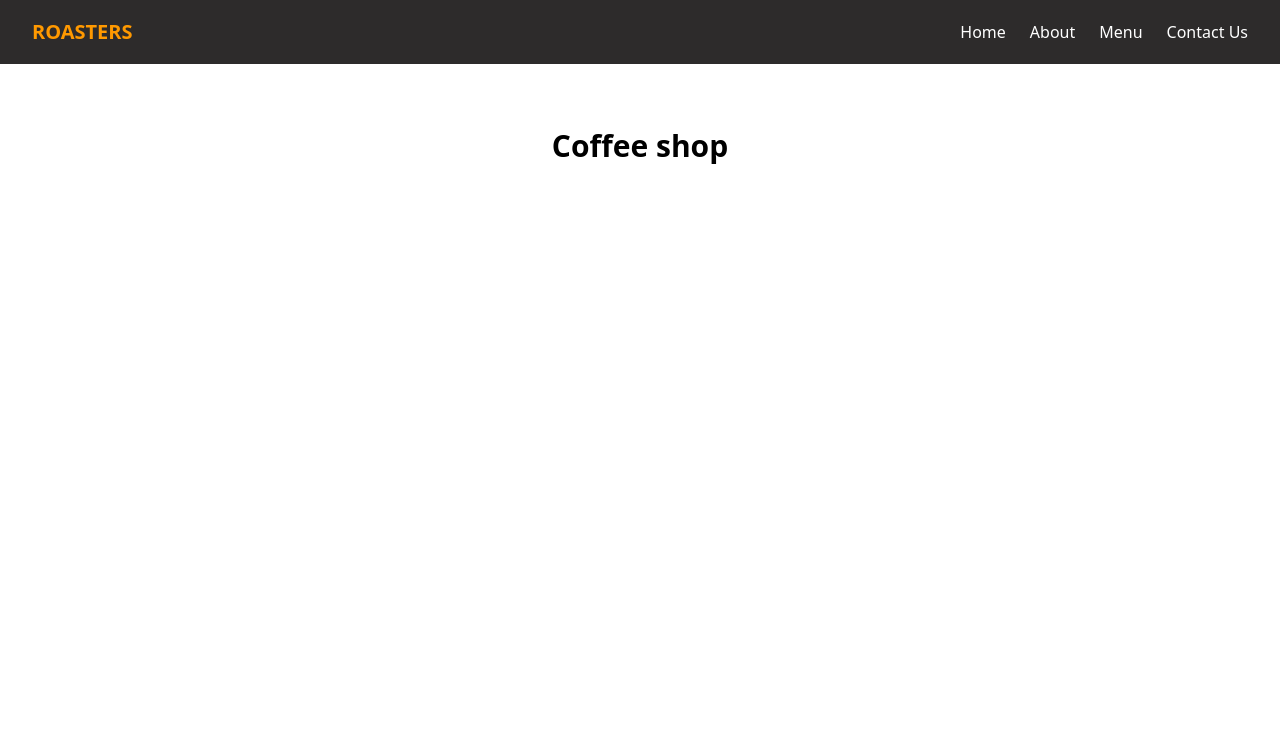
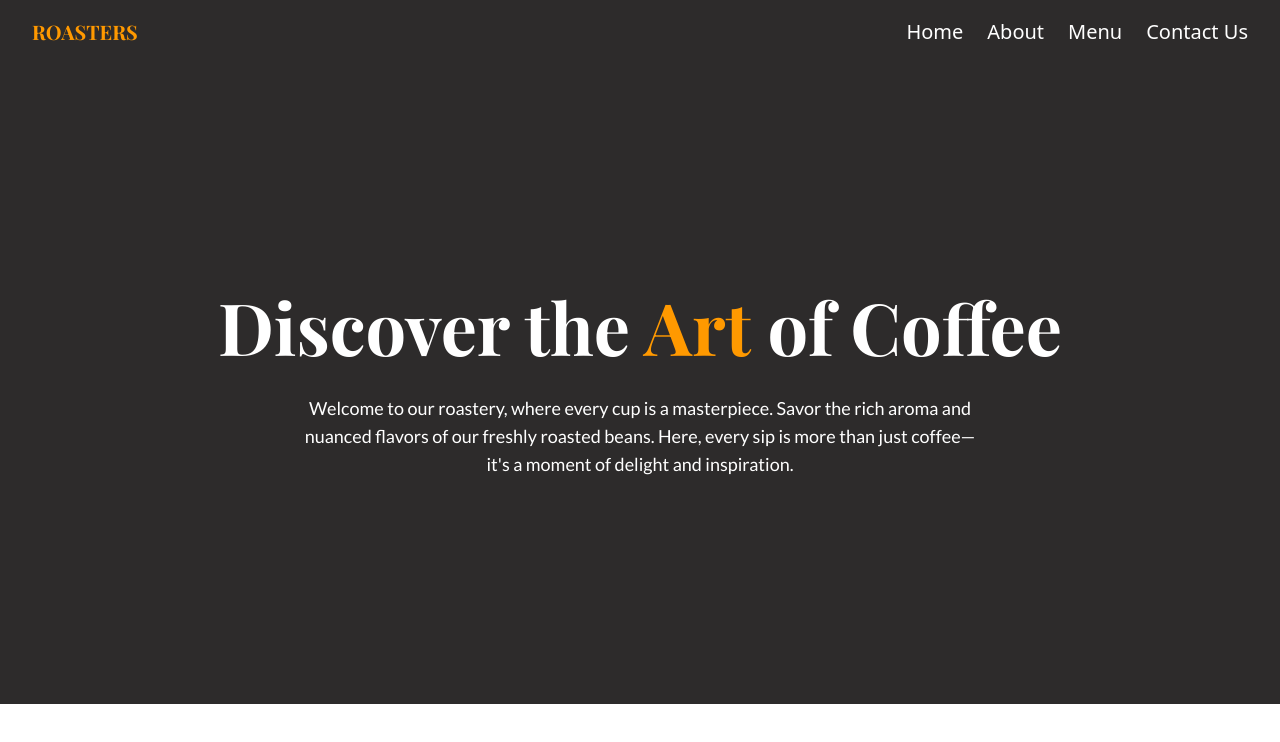
Before and after one commit to OlgaMinaievaWebDev/coffee-shop, a React (Vite) app: page / in a window 1280 px wide. Shown: the top 742 px of the page. Built offline with nearby package versions, Linux system fonts and the light colour scheme.

Commit message:
hero section added

```diff
--- a/index.html
+++ b/index.html
@@ -3,6 +3,11 @@
   <head>
     <meta charset="UTF-8" />
     <link rel="icon" type="image/svg+xml" href="/vite.svg" />
+    <link
+      href="https://fonts.googleapis.com/css2?family=Playfair+Display:wght@700&family=Lato:wght@400;700&display=swap"
+      rel="stylesheet"
+    />
+
     <meta name="viewport" content="width=device-width, initial-scale=1.0" />
     <title>CoffeeShop</title>
   </head>
--- a/src/components/Header.jsx
+++ b/src/components/Header.jsx
@@ -10,8 +10,8 @@ function Header() {
   };
 
   return (
-    <header className="flex items-center justify-between px-4 mx-auto lg:max-w md:px-8 h-16 bg-darkBrown text-white">
-      <h1 className="text-xl font-bold text-orange">ROASTERS</h1>
+    <header className="flex items-center justify-between px-4 mx-auto lg:max-w-auto md:px-8 h-16 bg-darkBrown text-white">
+      <h1 className="text-xl font-bold font-heading text-orange">ROASTERS</h1>
       <div className="md:hidden">
         <button
           className="p-2 text-white rounded-md outline-none focus:border-orange-dark focus:border"
@@ -25,7 +25,7 @@ function Header() {
           open ? "block" : "hidden"
         }`}
       >
-        <ul className="flex flex-col items-center space-y-6 md:flex-row md:space-x-6 md:space-y-0">
+        <ul className="flex flex-col items-center space-y-6 md:flex-row md:space-x-6 md:space-y-0 text-xl">
           <li>
             <NavLink
               to="/"
--- a/src/ui/Home.jsx
+++ b/src/ui/Home.jsx
@@ -1,9 +1,16 @@
-function Home() {
+function HeroSection() {
   return (
-    <div className="my-10 px-48 text-center sm:my-16">
-      <h1 className="mb-8 text-xl font-semibold md:text-3xl">Coffee shop</h1>
-    </div>
+    <section className="flex flex-col items-center justify-center  bg-darkBrown text-white text-center px-4 py-12 h-[80vh] lg:max-w-auto mx-auto">
+      <h1 className="text-4xl font-heading mb-4 md:text-7xl md:mb-8">
+        Discover the <span className="text-orange">Art</span> of Coffee
+      </h1>
+      <p className="text-base font-body max-w-2xl md:text-lg">
+        Welcome to our roastery, where every cup is a masterpiece. Savor the
+        rich aroma and nuanced flavors of our freshly roasted beans. Here, every
+        sip is more than just coffee—it's a moment of delight and inspiration.
+      </p>
+    </section>
   );
 }
 
-export default Home;
+export default HeroSection;
--- a/tailwind.config.js
+++ b/tailwind.config.js
@@ -8,6 +8,10 @@ export default {
         orange: "#FF9900",
         "orange-dark": "#CC7A00",
       },
+      fontFamily: {
+        heading: ["Playfair Display", "serif"],
+        body: ["Lato", "sans-serif"],
+      },
     },
   },
   plugins: [],
```
